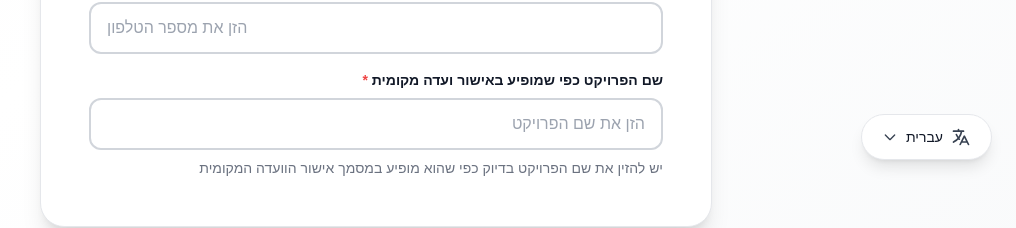
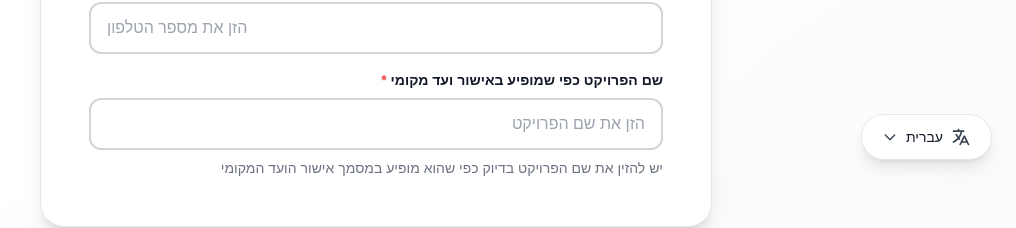
Before and after one commit to JR-Jocson/Village-Supplier-Proposals, a Next.js app: page /upload in a window 1280 px wide. Shown: the part 616-844 px from the top of the page, without its empty margins (264-1280 px from the left). Built offline with nearby package versions, Linux system fonts and the light colour scheme.

Commit message:
changed la thingies not sure

```diff
--- a/components/AdminDashboard.tsx
+++ b/components/AdminDashboard.tsx
@@ -26,7 +26,7 @@ const translations = {
     recentProjects: 'פרויקטים חדשים (7 ימים)',
 
     // Approvals
-    laApproval: 'אישור ועדה מקומית',
+    laApproval: 'אישור ועד מקומי',
     avivaApproval: 'אישור אביבה',
 
     // Projects table
--- a/components/LocalCommitteeApproval.tsx
+++ b/components/LocalCommitteeApproval.tsx
@@ -5,8 +5,8 @@ import { useLanguage } from './LanguageProvider';
 
 const translations = {
   he: {
-    title: 'העלאת אישור ועדה מקומית',
-    subtitle: 'העלו את אישור הועדה המקומית כדי להתחיל',
+    title: 'העלאת אישור ועד מקומי',
+    subtitle: 'העלו את אישור הועד המקומי כדי להתחיל',
     dropzone: 'גררו קובץ לכאן או לחצו לבחירה',
     fileTypes: 'PDF עד 10MB',
     uploading: 'מעלה קובץ...',
@@ -16,7 +16,7 @@ const translations = {
     selected: 'קובץ נבחר:',
     onlyPdf: 'רק קבצי PDF מותרים',
     removeFile: 'הסר',
-    pleaseSelect: 'נא לבחור קובץ אישור ועדה מקומית',
+    pleaseSelect: 'נא לבחור קובץ אישור ועד מקומי',
     nextSteps: 'השלבים הבאים:',
     willNeed: 'תצטרכו להעלות:',
     invoices: 'חשבוניות מס',
--- a/components/UploadPage.tsx
+++ b/components/UploadPage.tsx
@@ -19,7 +19,7 @@ const translations = {
     submitterPhone: 'טלפון השולח',
     submitterPhonePlaceholder: 'הזן את מספר הטלפון',
     projectName: 'שם הפרויקט',
-    projectNameLabel: 'שם הפרויקט כפי שמופיע באישור ועדה מקומית',
+    projectNameLabel: 'שם הפרויקט כפי שמופיע באישור ועד מקומי',
     projectNamePlaceholder: 'הזן את שם הפרויקט',
     projectNameRequired: 'שם הפרויקט הוא שדה חובה',
     requiredField: 'שדה חובה',
@@ -311,7 +311,7 @@ export default function UploadPage() {
                       )}
                       <p className="mt-2 text-sm text-gray-500">
                         {language === 'he'
-                          ? 'יש להזין את שם הפרויקט בדיוק כפי שהוא מופיע במסמך אישור הוועדה המקומית'
+                          ? 'יש להזין את שם הפרויקט בדיוק כפי שהוא מופיע במסמך אישור הועד המקומי'
                           : 'Enter the project name exactly as it appears in the Local Committee Approval document'}
                       </p>
                     </div>
```
